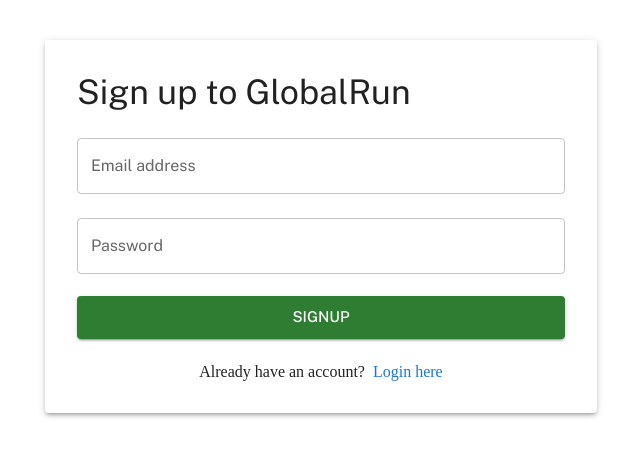
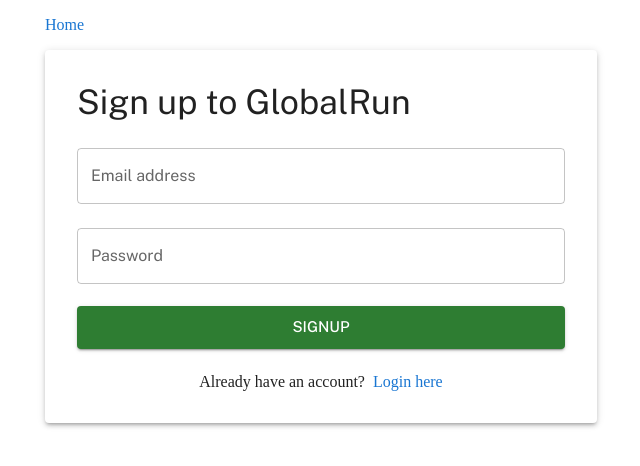
Before and after one commit to ambisoft/workout, a React (Create React App) app: page /signup in a window 1280 px wide. Shown: the top 466 px of the page, without its empty margins (319-959 px from the left). Built offline with nearby package versions, Linux system fonts and the light colour scheme; no server answers.

Commit message:
PublicRoute / PrivateRoute

```diff
--- a/src/App.jsx
+++ b/src/App.jsx
@@ -10,7 +10,7 @@
 
 import Api from './api';
 import Firebase from './api/Firebase';
-import Routes from "./Routes";
+import Routes from "./routes";
 import Session from './Session';
 
 const App = () => {
--- a/src/Routes.jsx
+++ /dev/null
@@ -1,29 +0,0 @@
-import React from "react";
-import { Switch, Route } from "react-router-dom";
-
-import Contests from './Contests';
-import Dashboard from './Dashboard';
-import Home from './Home';
-import Join from './Join';
-import Login from './login';
-import Signup from './signup';
-
-import Connect from './connect';
-import PolarConnect from './connect/Polar';
-import StravaConnect from './connect/Strava';
-
-const Routes = () => (
-  <Switch>
-    <Route path="/contests" component={Contests} />
-    <Route path="/dashboard" component={Dashboard} />
-    <Route path="/join" component={Join} />
-    <Route path="/login" component={Login} />
-    <Route path="/signup" component={Signup} />
-    <Route path="/connect/polar" component={PolarConnect} />
-    <Route path="/connect/strava" component={StravaConnect} />
-    <Route path="/connect" component={Connect} />
-    <Route path="/" component={Home} />
-  </Switch>
-);
-
-export default Routes;
--- a/src/login/index.jsx
+++ b/src/login/index.jsx
@@ -1,20 +1,22 @@
 import React, { useState } from "react";
-import { Redirect, useHistory } from "react-router-dom";
+import { Link as RouterLink, useHistory } from 'react-router-dom';
 
 import Container from '@mui/material/Container';
+import Link from '@mui/material/Link';
 
 import Api from '../api';
 import Form from './Form';
 import Session from '../Session';
 
+const styles = {
+  mt: '1em',
+  '& form': { mt: '1em' }
+};
+
 const Login = () => {
 
   const [error, setError] = useState(false);
   const history = useHistory();
-
-  const user = Session.user;
-  const unknown = (user === undefined);
-  const visitor = (user === null);
 
   const onSubmit = (username, password) => {
     setError('');
@@ -30,14 +32,11 @@
     });
   };
 
-  if (unknown) {
-    return null;
-  }
-  if (!visitor) {
-    return <Redirect to='/dashboard'></Redirect>;
-  }
   return (
-    <Container maxWidth='sm' sx={{ mt: '2.5em'}}>
+    <Container maxWidth='sm' sx={styles}>
+      <Link component={RouterLink} to='/' underline='hover'>
+        Home
+      </Link>
       <Form onSubmit={onSubmit} error={error}></Form>
     </Container>
   );
--- /dev/null
+++ b/src/routes/PrivateRoute.js
@@ -0,0 +1,26 @@
+import React from "react";
+import { Redirect, Route } from "react-router-dom";
+
+import Session from '../Session';
+
+const PrivateRoute = ({ component: Component, ...rest }) => {
+
+  const user = Session.user;
+  const unknown = (user === undefined);
+  const visitor = (user === null);
+
+  console.log('PrivateRoute: user is', user);
+
+  return (
+    <Route
+      {...rest}
+      render={routeProps => (
+        visitor ? (
+          <Redirect to={'/login'} />
+        ) : (unknown ? null : <Component {...routeProps} />)
+      )}
+    />
+  );
+};
+
+export default PrivateRoute;
--- /dev/null
+++ b/src/routes/PublicRoute.js
@@ -0,0 +1,23 @@
+import React from "react";
+import { Redirect, Route } from "react-router-dom";
+
+import Session from '../Session';
+
+const PublicRoute = ({ component: Component, ...rest }) => {
+
+  const user = Session.user;
+  const unknown = (user === undefined);
+
+  return (
+    <Route
+      {...rest}
+      render={routeProps => (
+        !!user ? (
+          <Redirect to={'/dashboard'} />
+        ) : (unknown ? null : <Component {...routeProps} />)
+      )}
+    />
+  );
+};
+
+export default PublicRoute;
--- /dev/null
+++ b/src/routes/index.jsx
@@ -0,0 +1,32 @@
+import React from "react";
+import { Switch, Route } from "react-router-dom";
+
+import PublicRoute from './PublicRoute';
+import PrivateRoute from './PrivateRoute';
+
+import Contests from '../Contests';
+import Dashboard from '../Dashboard';
+import Home from '../Home';
+import Join from '../Join';
+import Login from '../login';
+import Signup from '../signup';
+
+import Connect from '../connect';
+import PolarConnect from '../connect/Polar';
+import StravaConnect from '../connect/Strava';
+
+const Routes = () => (
+  <Switch>
+    <Route path="/contests" component={Contests} />
+    <PrivateRoute path="/dashboard" component={Dashboard} />
+    <PublicRoute path="/join" component={Join} />
+    <PublicRoute path="/login" component={Login} />
+    <PublicRoute path="/signup" component={Signup} />
+    <PrivateRoute path="/connect/polar" component={PolarConnect} />
+    <PrivateRoute path="/connect/strava" component={StravaConnect} />
+    <PrivateRoute path="/connect" component={Connect} />
+    <Route path="/" component={Home} />
+  </Switch>
+);
+
+export default Routes;
--- a/src/signup/index.jsx
+++ b/src/signup/index.jsx
@@ -1,20 +1,22 @@
 import React, { useState } from "react";
-import { Redirect, useHistory } from "react-router-dom";
+import { Link as RouterLink, useHistory } from 'react-router-dom';
 
 import Container from '@mui/material/Container';
+import Link from '@mui/material/Link';
 
 import Api from '../api';
 import Form from './Form';
 import Session from '../Session';
 
+const styles = {
+  mt: '1em',
+  '& form': { mt: '1em' }
+};
+
 const Signup = () => {
 
   const [error, setError] = useState('');
   const history = useHistory();
-
-  const user = Session.user;
-  const unknown = (user === undefined);
-  const visitor = (user === null);
 
   const onSubmit = (username, password) => {
     setError('');
@@ -30,14 +32,11 @@
     });
   };
 
-  if (unknown) {
-    return null;
-  }
-  if (!visitor) {
-    return <Redirect to='/dashboard'></Redirect>;
-  }
   return (
-    <Container maxWidth='sm' sx={{ mt: '2.5em'}}>
+    <Container maxWidth='sm' sx={styles}>
+      <Link component={RouterLink} to='/' underline='hover'>
+        Home
+      </Link>
       <Form onSubmit={onSubmit} error={error}></Form>
     </Container>
   );
```
Also changed, not shown: src/Home.jsx (indentation only), 1 other file (tests, documents, lock files or other folders).
